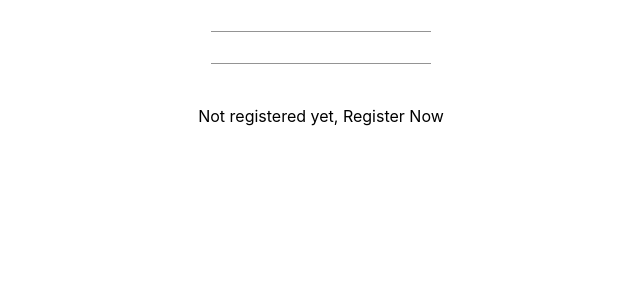
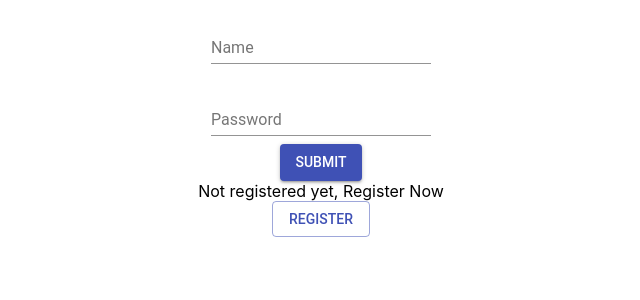
Before and after one commit to siddharthshah3030/QR_based_CMS-Incubation, a React (Create React App) app: page / in a window 1280 px wide. Shown: the top 300 px of the page, without its empty margins (319-959 px from the left). Built offline with nearby package versions, Linux system fonts and the light colour scheme.

Commit message:
loginpage working with function

```diff
--- a/src/loginpage.js
+++ b/src/loginpage.js
@@ -2,7 +2,7 @@
 
 import React, { Component } from 'react';
 import MuiThemeProvider from '@material-ui/core/styles/MuiThemeProvider';
-import RaisedButton from '@material-ui/core/Button';
+import Button from '@material-ui/core/Button';
 import Login from './register/login';
 import Register from './register/register';
 class Loginscreen extends Component {
@@ -24,17 +24,47 @@ class Loginscreen extends Component {
     this.setState({
                   loginscreen:loginscreen,
                   loginmessage:loginmessage
+                })
+            }
+    handleClick(event){
+        // console.log("event",event);
+        var loginmessage;
+        if(this.state.isLogin){
+        var loginscreen=[];
+        loginscreen.push(<Register parentContext={this}/>);
+        loginmessage = "Already registered.Go to Login";
+        this.setState({
+                        loginscreen:loginscreen,
+                        loginmessage:loginmessage,
+                        buttonLabel:"Login",
+                        isLogin:false
                     })
-  }
+        }
+        else{
+        var loginscreen=[];
+        loginscreen.push(<Login parentContext={this}/>);
+        loginmessage = "Not Registered yet.Go to registration";
+        this.setState({
+                        loginscreen:loginscreen,
+                        loginmessage:loginmessage,
+                        buttonLabel:"Register",
+                        isLogin:true
+                    })
+        }
+    }
   render() {
     return (
       <div className="loginscreen">
         {this.state.loginscreen}
         <div>
           {this.state.loginmessage}
+            {` `}
           <MuiThemeProvider>
             <div>
-               <RaisedButton label={this.state.buttonLabel} primary={true} style={style} onClick={(event) => this.handleClick(event)}/>
+               {/* <RaisedButton label={this.state.buttonLabel} primary={true} style={style} onClick={(event) => this.handleClick(event)}/> */}
+               <Button label={this.state.buttonLabel} variant="outlined" color="primary"  onClick={(event) => this.handleClick(event)}>
+               {this.state.buttonLabel}
+      </Button>
            </div>
           </MuiThemeProvider>
         </div>
@@ -46,31 +76,3 @@ const style = {
   margin: 15,
 };
 export default Loginscreen;
-
-
-// handleClick(event){
-//     // console.log("event",event);
-//     var loginmessage;
-//     if(this.state.isLogin){
-//       var loginscreen=[];
-//       loginscreen.push(<Register parentContext={this}/>);
-//       loginmessage = "Already registered.Go to Login";
-//       this.setState({
-//                      loginscreen:loginscreen,
-//                      loginmessage:loginmessage,
-//                      buttonLabel:"Login",
-//                      isLogin:false
-//                    })
-//     }
-//     else{
-//       var loginscreen=[];
-//       loginscreen.push(<Login parentContext={this}/>);
-//       loginmessage = "Not Registered yet.Go to registration";
-//       this.setState({
-//                      loginscreen:loginscreen,
-//                      loginmessage:loginmessage,
-//                      buttonLabel:"Register",
-//                      isLogin:true
-//                    })
-//     }
-//   }
--- a/src/register/login.js
+++ b/src/register/login.js
@@ -1,14 +1,15 @@
 
 import React, { Component } from 'react';
+
 import MuiThemeProvider from '@material-ui/core/styles/MuiThemeProvider';
 import AppBar from '@material-ui/core/AppBar';
-import RaisedButton from '@material-ui/core/Button';
+import Button from '@material-ui/core/Button';
 import TextField from '@material-ui/core/TextField';
 class Login extends Component {
 constructor(props){
   super(props);
   this.state={
-  username:'',
+  username:'user',
   password:''
   }
  }
@@ -21,19 +22,27 @@ render() {
              title="Login"
            />
            <TextField
+                     label="Name"
+                     margin="normal"
+
              hintText="Enter your Username"
              floatingLabelText="Username"
              onChange = {(event,newValue) => this.setState({username:newValue})}
              />
            <br/>
              <TextField
+                     label="Password"
+                     margin="normal"
                type="password"
                hintText="Enter your Password"
                floatingLabelText="Password"
                onChange = {(event,newValue) => this.setState({password:newValue})}
                />
              <br/>
-             <RaisedButton label="Submit" primary={true} style={style} onClick={(event) => this.handleClick(event)}/>
+             {/* <RaisedButton variant="contained" color="primary" label="Submit" primary={true} style={style} onClick={(event) => this.handleClick(event)}/> */}
+             <Button variant="contained" color="primary"  onClick={(event) => this.handleClick(event)}>
+        Submit
+      </Button>
          </div>
          </MuiThemeProvider>
       </div>
```
